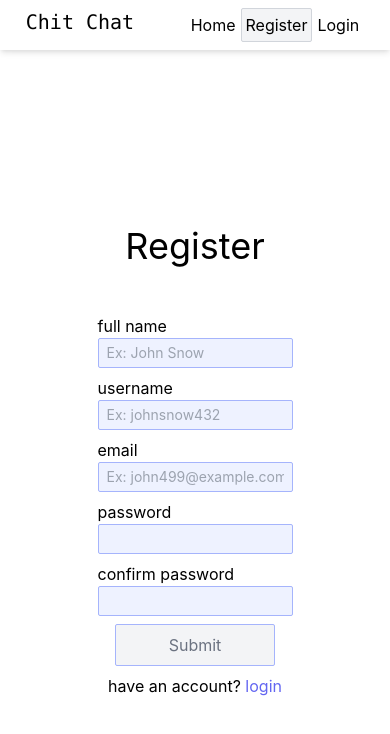
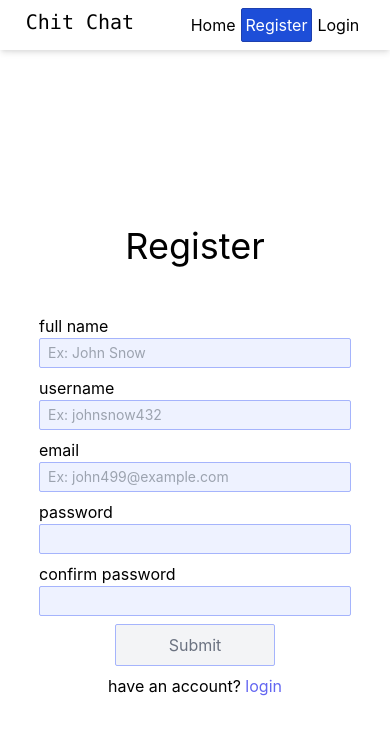
Before and after one commit to muhammadev/chatapp_client, a React (Create React App) app: page /register in a window 390 px wide. Shown: the top 734 px of the page. Built offline with nearby package versions, Linux system fonts and the light colour scheme.

Commit message:
changed main color and fixed responsiveness of Login and Register pages

```diff
--- a/src/components/Header.jsx
+++ b/src/components/Header.jsx
@@ -13,8 +13,8 @@ export default function Header({ notifications }) {
   }, [location, setPathname]);
 
   const linkStyle =
-    "sm:mx-4 md:mx-8 p-1 hover:bg-gray-100 border border-transparent hover:border-gray-300 rounded-sm";
-  const activeLink = " bg-gray-100 border-gray-300 ";
+    "sm:mx-4 md:mx-8 p-1 hover:text-white hover:bg-blue-700 border border-transparent hover:border-blue-800 rounded-sm";
+  const activeLink = " text-white bg-blue-700 border-blue-800 ";
   return (
     <div className="fixed z-10 bg-white shadow-md top-0 left-0 w-full flex justify-around py-2">
       <h4 className="text-xl font-mono">Chit Chat</h4>
@@ -40,7 +40,8 @@ export default function Header({ notifications }) {
           >
             <li className="flex">
               <p>Notifications</p>
-              {pathname === "/notifications" ? null : notifications.length > 0 ? (
+              {pathname === "/notifications" ? null : notifications.length >
+                0 ? (
                 <span className="w-4 h-4 bg-gray-400 rounded-full text-center text-xs leading-normal">
                   {notifications.length}
                 </span>
--- a/src/components/Home.jsx
+++ b/src/components/Home.jsx
@@ -11,7 +11,7 @@ export default function Home() {
   if (isFetched) {
     if (user) {
       return (
-        <div className="w-2/3 capitalize absolute top-1/2 left-1/2 transform -translate-x-1/2 -translate-y-1/2">
+        <div className="w-11/12 md:w-2/3 capitalize absolute top-1/2 left-1/2 transform -translate-x-1/2 -translate-y-1/2">
           <h1 className="text-center text-3xl md:text-5xl my-4 w-full ">
             welcome {user?.fullname?.split(" ")[0]}
           </h1>
@@ -24,7 +24,7 @@ export default function Home() {
         <h1 className="text-2xl md:text-4xl my-4">welcome to chat app</h1>
         <Link
           to="/register"
-          className="p-4 border border-red-300 bg-red-100 hover:bg-red-300"
+          className="p-4 border text-white border-blue-800 bg-blue-600 hover:bg-blue-700"
         >
           Register Now!
         </Link>
--- a/src/components/Login.jsx
+++ b/src/components/Login.jsx
@@ -79,6 +79,7 @@ export default function Login() {
   //   return <ServerDown err={error} />
   // }
 
+  const inputGroupStyle = "my-2 flex flex-col w-4/5 md:w-1/3 m-auto";
   const inputSyle =
     "px-2 py-1 text-sm rounded-sm border border-indigo-300 bg-indigo-50 hover:bg-indigo-100 focus:bg-indigo-100 focus:text-black focus:outline-none";
   return (
@@ -88,7 +89,7 @@ export default function Login() {
         <p className="text-center text-red-500">
           {globalError ? "incorrect email or password" : ""}
         </p>
-        <div className="my-2 flex flex-col w-1/2 md:w-1/3 m-auto">
+        <div className={inputGroupStyle}>
           <label htmlFor="email">email</label>
           <input
             className={inputSyle}
@@ -105,7 +106,7 @@ export default function Login() {
           />
           <span className="text-sm text-red-700">{emailErr}</span>
         </div>
-        <div className="my-2 flex flex-col w-1/2 md:w-1/3 m-auto">
+        <div className={inputGroupStyle}>
           <label htmlFor="password">password</label>
           <input
             className={inputSyle}
--- a/src/components/Register.jsx
+++ b/src/components/Register.jsx
@@ -8,9 +8,9 @@ export default function Register(props) {
   // const { currentUser, setCurrentUser, setToken } = props;
   const history = useHistory();
 
-  const { setResponse, error: serverError} = useFetch();
+  const { setResponse, error: serverError } = useFetch();
   const { setToken } = useToken();
-  const {user, setUser} = useContext(userContext);
+  const { user, setUser } = useContext(userContext);
 
   useEffect(() => {
     // if current user exists, redirect to home page
@@ -88,13 +88,14 @@ export default function Register(props) {
     });
   };
 
+  const inputGroupStyle = "my-2 flex flex-col w-4/5 md:w-1/3 m-auto";
   const inputSyle =
     "px-2 py-1 text-sm rounded-sm border border-indigo-300 bg-indigo-50 hover:bg-indigo-100 focus:bg-indigo-100 focus:text-black focus:outline-none";
   return (
     <div className="h-screen flex flex-col justify-center items-center">
       <h1 className="text-4xl mb-10">Register</h1>
       <form className="w-full">
-        <div className="my-2 flex flex-col w-1/2 md:w-1/3 m-auto">
+        <div className={inputGroupStyle}>
           <label htmlFor="fullname">full name</label>
           <input
             className={inputSyle}
@@ -117,7 +118,7 @@ export default function Register(props) {
           />
           <span className="text-sm text-red-700">{fullnameErr}</span>
         </div>
-        <div className="my-2 flex flex-col w-1/2 md:w-1/3 m-auto">
+        <div className={inputGroupStyle}>
           <label htmlFor="username">username</label>
           <input
             className={inputSyle}
@@ -146,7 +147,7 @@ export default function Register(props) {
           />
           <span className="text-sm text-red-700">{usernameErr}</span>
         </div>
-        <div className="my-2 flex flex-col w-1/2 md:w-1/3 m-auto">
+        <div className={inputGroupStyle}>
           <label htmlFor="email">email</label>
           <input
             className={inputSyle}
@@ -171,7 +172,7 @@ export default function Register(props) {
           />
           <span className="text-sm text-red-700">{emailErr}</span>
         </div>
-        <div className="my-2 flex flex-col w-1/2 md:w-1/3 m-auto">
+        <div className={inputGroupStyle}>
           <label htmlFor="password">password</label>
           <input
             className={inputSyle}
@@ -201,7 +202,7 @@ export default function Register(props) {
           />
           <span className="text-sm text-red-700">{pwErr}</span>
         </div>
-        <div className="my-2 flex flex-col w-1/2 md:w-1/3 m-auto">
+        <div className={inputGroupStyle}>
           <label htmlFor="cpassword">confirm password</label>
           <input
             className={inputSyle}
@@ -261,7 +262,7 @@ export default function Register(props) {
               if (isValidationPassed) {
                 handleSubmit();
               } else {
-                setCpw("something is wrong")
+                setCpw("something is wrong");
               }
             }}
           />
--- a/src/components/SearchUsers.jsx
+++ b/src/components/SearchUsers.jsx
@@ -30,7 +30,7 @@ export default function SearchUsers() {
   return (
     <div className="absolute w-full md:mt-4 text-center">
       <h3 className="md:text-xl">who do you wanna chat with?</h3>
-      <div className="m-auto w-1/2 bg-gray-50 border border-gray-300 rounded focus-within:shadow-inner focus-within:border-b-0 placeholder-gray-500">
+      <div className="m-auto w-4/5 md:w-1/2 bg-gray-50 border border-gray-300 rounded focus-within:shadow-inner focus-within:border-b-0 placeholder-gray-500">
         <input
           className="focus:outline-none p-2 w-full bg-transparent"
           type="text"
@@ -49,10 +49,10 @@ export default function SearchUsers() {
                 <div key={user.username}>
                   <Link
                     to={`/room/${user._id}`}
-                    className="hover:bg-gray-300 p-2 flex justify-start rounded"
+                    className="hover:bg-gray-300 p-2 flex flex-col items-start"
                   >
                     <p className="">{user.fullname}</p>
-                    <p className="text-sm text-gray-700 leading-relaxed mx-2">
+                    <p className="text-xs text-gray-700 leading-relaxed mx-1">
                       @{user.username}
                     </p>
                   </Link>
```
